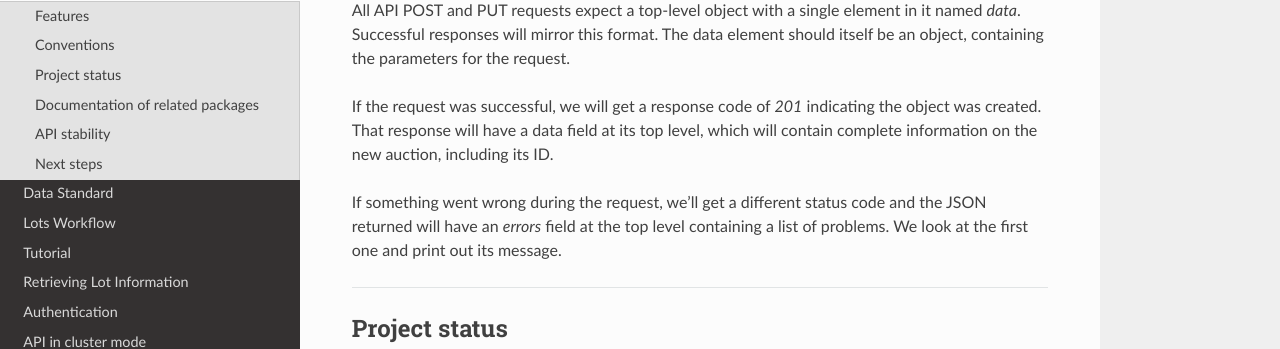
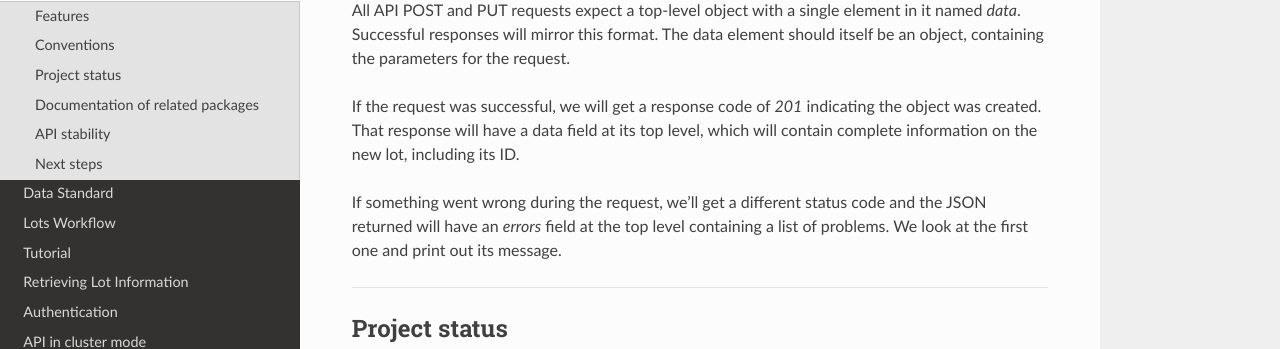
Before and after one commit to yevheniimoroziuk/openregistry.lots.loki, a Sphinx documentation site: the page built from docs/source/overview.rst, in a window 1280 px wide and 900 px high, scrolled down 424 px. Shown: the part 161-510 px from the top of the window. Built offline with Sphinx 7.4.7 and the Read the Docs theme 2.0.0, drawn with Linux system fonts in a browser that asks for light colours.

Commit message:
Edit translation

```diff
--- a/docs/source/cluster.rst
+++ b/docs/source/cluster.rst
@@ -3,7 +3,7 @@
 API in cluster mode
 ===================
 
-There is a cluster of several servers that synchronize data between each other. Client should always work with the same server to ensure consistency between separate requests to the CDB. That is why cookie is required while sending POST/PUT/PATCH/DELETE requests. Cookies provide server stickiness. You can get such cookie via GET request and then use it for POST/PUT/PATCH/DELETE.
+There is a cluster of several servers that synchronize data between each other. Client should always work with the same server to ensure consistency between separate requests to the RDB. That is why cookie is required while sending POST/PUT/PATCH/DELETE requests. Cookies provide server stickiness. You can get such cookie via GET request and then use it for POST/PUT/PATCH/DELETE.
 
 
 If during operations the server requested by cookie went down or is unavailable, client will receive :ref:`status code 412 <errors>` of request and new cookie to use. Request should be repeated with new cookie.
--- a/docs/source/lots.rst
+++ b/docs/source/lots.rst
@@ -75,4 +75,4 @@ Reading the individual lot information
 
    :reqheader Authorization: optional OAuth token to authenticate
    :statuscode 200: no error
-   :statuscode 404: asset not found
+   :statuscode 404: lot not found
--- a/docs/source/overview.rst
+++ b/docs/source/overview.rst
@@ -29,7 +29,7 @@ the request.
 
 If the request was successful, we will get a response code of `201`
 indicating the object was created.  That response will have a data field at
-its top level, which will contain complete information on the new auction,
+its top level, which will contain complete information on the new lot,
 including its ID.
 
 If something went wrong during the request, we'll get a different status
```
Also changed, not shown: 10 other files.
